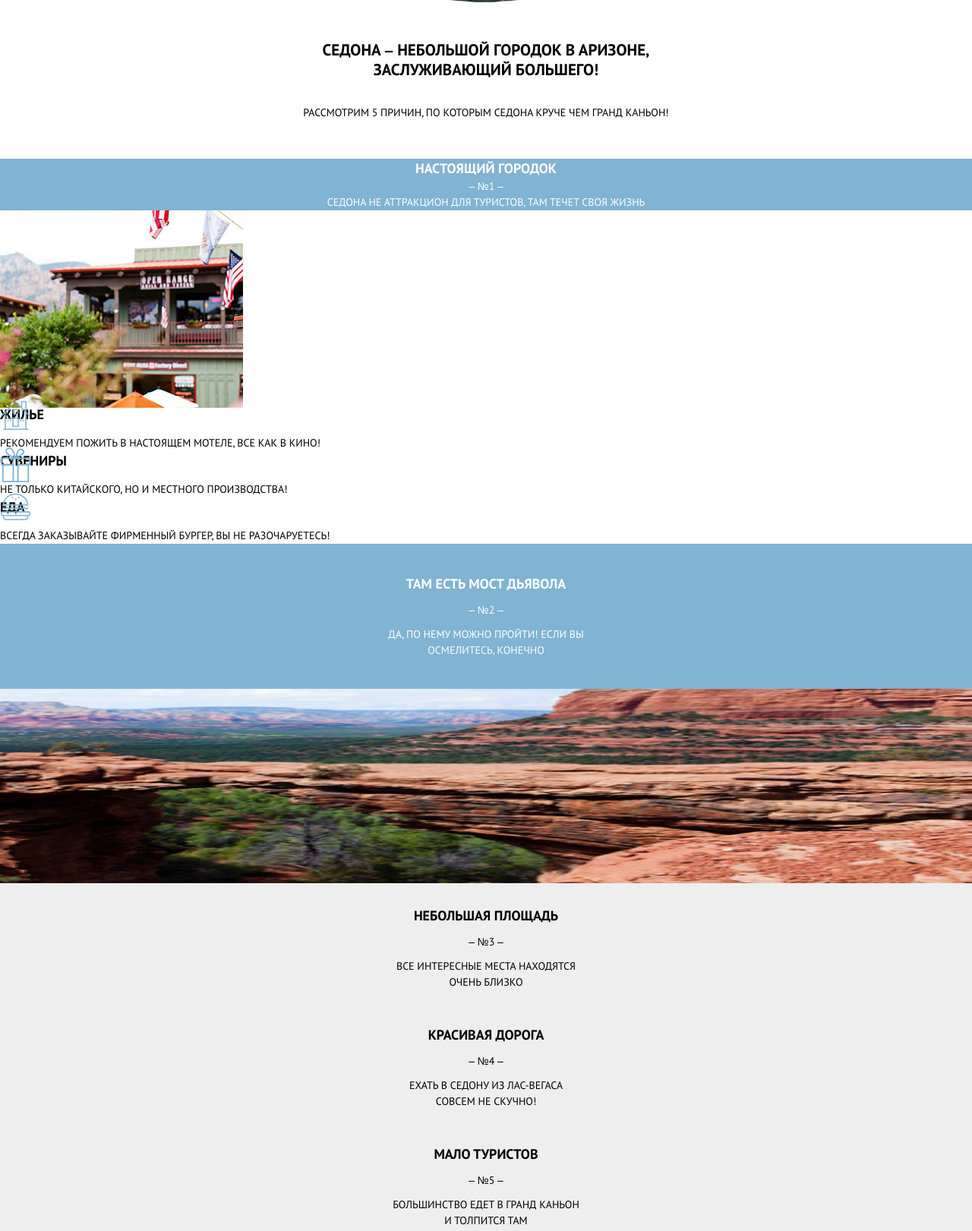
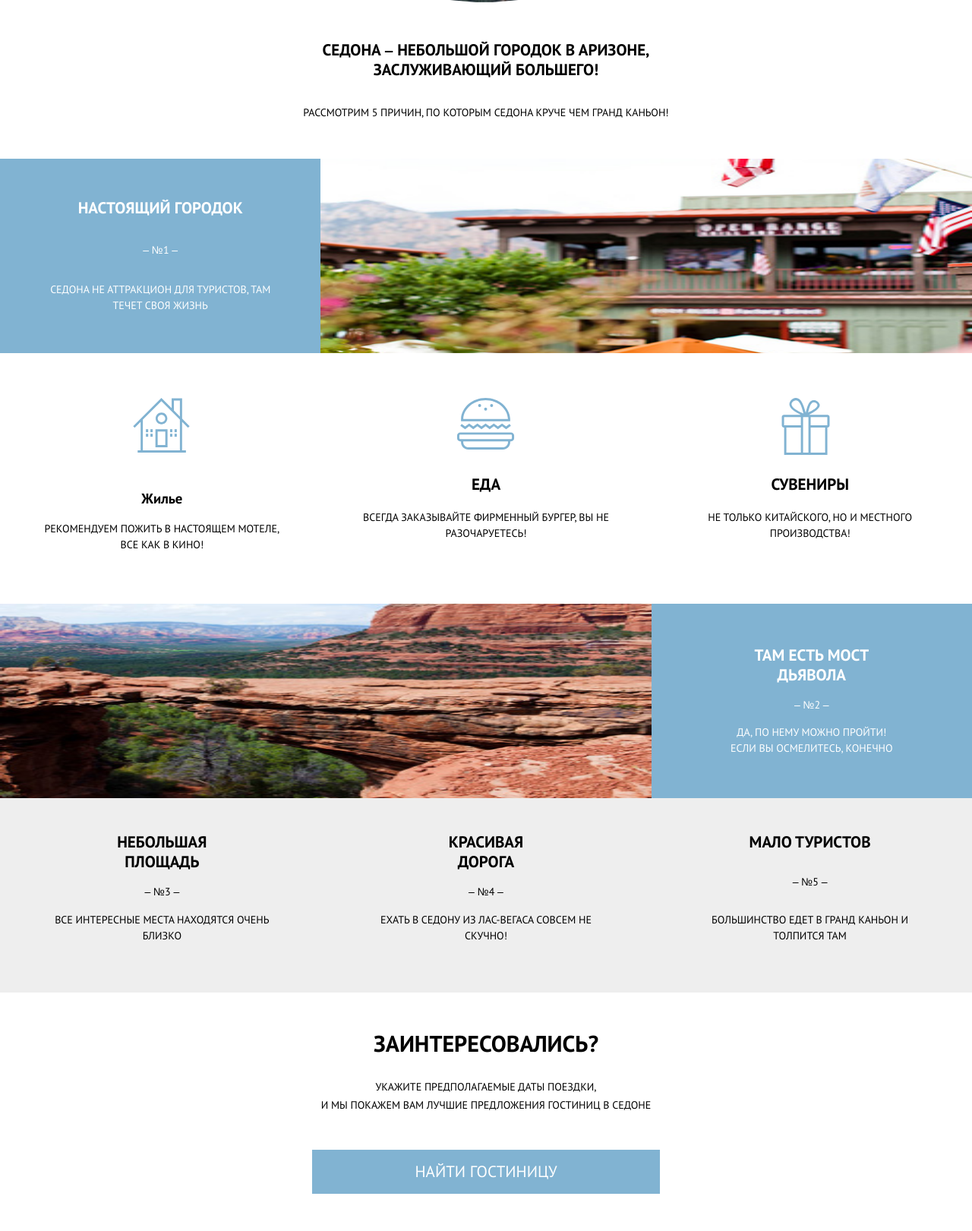
Before and after one commit to ustinovp/379393-sedona, a plain HTML site: page index.html in a window 1280 px wide. Shown: the part 571-2192 px from the top of the page at 76% size. Drawn offline with nearby package versions, Linux system fonts and the light colour scheme; files that its build step writes are made by us from their sources; files whose address does not match are found by name.

Commit message:
Добавил t+d в benefits, good-city, bridge-devil, search все для index

```diff
--- a/index.html
+++ b/index.html
@@ -47,24 +47,24 @@
                 <p class="good-city__text">Седона не аттракцион для туристов, там течет своя жизнь</p>
               </header>
             </div>
+            <div class="good-city__image">
+              <img src="img/main-city-mobile@1x.jpg">
+            </div>
           </div>
-        </div>
-        <div class="good-city__img">
-          <img src="img/main-city-mobile@1x.jpg">
         </div>
         <div class="good-city__benefits">
           <div class="good-city__benefits-item">
-            <img class="good-city__benefits-item-icon" src="img/icon-house.svg"alt="Жилье" width="39" height="37">
-            <h3 class="good-city__benefits-item-header">Жилье</h3>
+            <img class="good-city__benefits-item-icon" src="img/icon-house.svg"alt="Жилье">
+            <h3 class="good-city__x">Жилье</h3>
             <p class="good-city__benefits-item-text">Рекомендуем пожить в настоящем мотеле, все как в кино!</p>
           </div>
           <div class="good-city__benefits-item">
-            <img class="good-city__benefits-item-icon" src="img/icon-gift.svg" alt="Сувениры" width="39" height="37">
+            <img class="good-city__benefits-item-icon" src="img/icon-gift.svg" alt="Сувениры">
             <h3 class="good-city__benefits-item-header">Сувениры</h3>
             <p class="good-city__benefits-item-text">Не только китайcкого, но и местного производства!</p>
           </div>
           <div class="good-city__benefits-item">
-            <img class="good-city__benefits-item-icon" src="img/icon-burger.svg" alt="Еда" width="39" height="37">
+            <img class="good-city__benefits-item-icon" src="img/icon-burger.svg" alt="Еда">
             <h3 class="good-city__benefits-item-header">Еда</h3>
             <p class="good-city__benefits-item-text">Всегда заказывайте фирменный бургер, вы не разочаруетесь!</p>
           </div>
@@ -79,13 +79,13 @@
               <p class="bridge-devil__text">Да, по нему можно пройти! Если вы осмелитесь, конечно</p>
             </header>
           </div>
-          <div class="bridge-devil__img">
+          <div class="bridge-devil__image">
             <img src="img/main-bridge-mobile@1x.jpg">
           </div>
         </div>
       </section>
       <section class="benefits">
-        <div class="benefits_wraper">
+        <div class="benefits__wraper">
           <div class="benefits__item">
             <h3 class="benefits__item-title">Небольшая площадь</h3>
             <span class="benefits__number">– №3 –</span>
@@ -106,7 +106,7 @@
       <section class="search">
         <div class="search__wraper">
           <h2 class="search__title">Заинтересовались?</h2>
-          <p class="search__text">Укажите предполагаемые даты поездки, и мы покажем вам лучшие предложения гостиниц в седоне</p>
+          <p class="search__text">Укажите предполагаемые даты поездки,<br> и мы покажем вам лучшие предложения гостиниц в седоне</p>
           <a class="search__button" href="#">Найти гостиницу</a>
         </div>
       </section>
--- a/less/blocks/benefits.less
+++ b/less/blocks/benefits.less
@@ -1,4 +1,4 @@
-.benefits_wraper {
+.benefits__wraper {
   background-color: #eeeeee;
   .container();
 }
@@ -53,3 +53,32 @@
     border-bottom-color: transparent;
   }
 }
+
+@media @tablet {
+  .benefits__wraper {
+    display: flex;
+    justify-content: space-between;
+  }
+
+  .benefits__item {
+    width: 33%;
+    height: 256px;
+    padding: 0 49px;
+    padding-top: 45px;
+    padding-bottom: 45px;
+  }
+
+  .benefits__item-title {
+    width: 160px;
+    align-self: center;
+    font-size: 21px;
+  }
+}
+
+@media @desktop {
+  .benefits__item {
+    padding-bottom: 64px;
+    padding-left: 60px;
+    padding-right: 60px;
+  }
+}
--- a/less/blocks/bridge-devil.less
+++ b/less/blocks/bridge-devil.less
@@ -46,20 +46,59 @@
   line-height: 21px;
 }
 
-.bridge-devil__img img {
+.bridge-devil__image img {
   display: block;
   height: 256px;
   width: 100%;
 }
 
 @media @mobile {
-  .bridge-devil__img {
+  .bridge-devil__image {
     display: flex;
     justify-content: center;
   }
 
-  .bridge-devil__img img {
+  .bridge-devil__image img {
     height: 260px;
     width: 320px;
   }
 }
+
+@media @tablet {
+  .bridge-devil__wraper {
+    display: flex;
+    flex-direction: row;
+    height: 256px;
+  }
+
+  .bridge-devil__title-block-wraper {
+    width: 33%;
+    height: 100%;
+    order: 2;
+    padding: 45px;
+  }
+
+  .bridge-devil__header {
+    width: 100%;
+    height: 100%;
+  }
+
+  .bridge-devil__title {
+    width: 151px;
+    font-size: 21px;
+  }
+
+  .bridge-devil__text {
+    max-width: 220px;
+  }
+
+  .bridge-devil__image {
+    width: 67%;
+  }
+}
+
+@media @desktop {
+  .bridge-devil__title-block-wraper {
+    padding: 55px;
+  }
+}
--- a/less/blocks/good-city.less
+++ b/less/blocks/good-city.less
@@ -43,7 +43,7 @@
   line-height: 21px;
 }
 
-.good-city__img {
+.good-city__image {
   height: 256px;
 }
 
@@ -100,13 +100,13 @@
     padding-bottom: 29px;
   }
 
-  .good-city__img {
+  .good-city__image {
     height: 260px;
     display: flex;
     justify-content: center;
   }
 
-  .good-city__img img {
+  .good-city__image img {
     display: block;
     height: 260px;
     width: 320px;
@@ -133,3 +133,92 @@
     padding-bottom: 0;
   }
 }
+
+@media @tablet {
+  .good-city__title-block-wraper {
+    display: flex;
+  }
+
+  .good-city__title-block {
+    width: 33%;
+    height: 256px;
+  }
+
+  .good-city__header {
+    display: flex;
+    align-items: center;
+    height: 100%;
+    padding: 45px 41px;
+  }
+
+  .good-city__title {
+    font-size: 21px;
+    align-self: center;
+  }
+
+  .good-city__image {
+    width: 67%;
+  }
+
+  .good-city__image img {
+    width: 100%;
+    height: 256px;
+  }
+
+  .good-city__benefits {
+    height: 330px;
+    display: flex;
+    flex-direction: row;
+    justify-content: space-between;
+    text-align: center;
+  }
+
+  .good-city__benefits-item {
+    width: 33%;
+    padding: 0 45px;
+    padding-top: 160px;
+  }
+
+  .good-city__benefits-item:nth-of-type(2) {
+    order: 3;
+  }
+
+  .good-city__benefits-item-icon {
+    left: 50%;
+    top: 59px;
+  }
+
+  .good-city__benefits-item:nth-of-type(1) .good-city__benefits-item-icon {
+    width: 75px;
+    height: 72px;
+    margin-left: -38px;
+  }
+
+  .good-city__benefits-item:nth-of-type(2) .good-city__benefits-item-icon {
+    width: 64px;
+    height: 75px;
+    margin-left: -38px;
+  }
+
+  .good-city__benefits-item:nth-of-type(3) .good-city__benefits-item-icon {
+    width: 77px;
+    height: 68px;
+    margin-left: -39px;
+  }
+
+  .good-city__benefits-item-header {
+    padding-bottom: 20px;
+    font-size: 21px;
+  }
+}
+
+@media @desktop {
+  .good-city__header {
+    padding: 52px;
+  }
+
+  .good-city__benefits-item {
+    padding-left: 50px;
+    padding-right: 50px;
+  }
+}
--- a/less/blocks/search.less
+++ b/less/blocks/search.less
@@ -53,3 +53,34 @@
     color: rgba(255, 255, 255, 0.3);
   }
 }
+
+@media @tablet {
+  .search__wraper {
+    padding: 0;
+  }
+
+  .search__title {
+    padding-top: 52px;
+    padding-bottom: 30px;
+    font-size: 30px;
+    line-height: 30px;
+  }
+
+  .search__text {
+    padding-bottom: 42px;
+  }
+
+  .search__button {
+    margin-bottom: 57px;
+  }
+}
+
+@media @desktop {
+  .search__text {
+    padding-bottom: 47px;
+  }
+
+  .search__button {
+    margin-bottom: 67px;
+  }
+}
```
